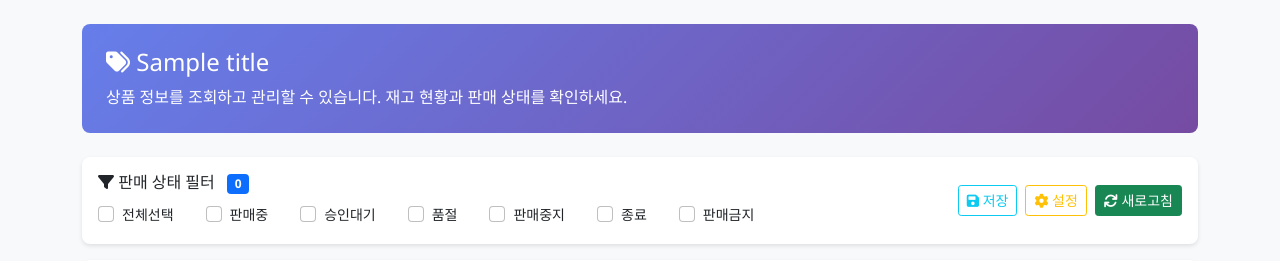
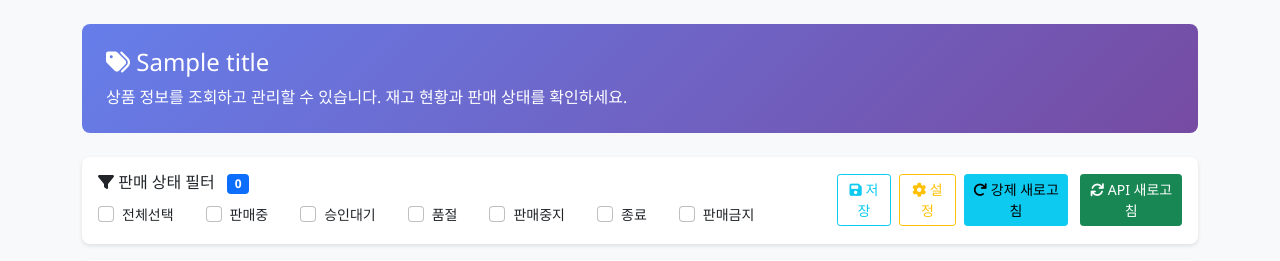
Before and after one commit to HyunjoonKwak/withus_manager, a Python web app: template templates/products.html in a window 1280 px wide. Shown: the part 56-317 px from the top of the page. Run offline with Jinja, Linux system fonts and the light colour scheme; the template is opened without the code that fills it: most values are stand-ins (such as "Sample title", 1, 10 or a date in 2020); some libraries are stand-ins or nearby versions.

Commit message:
상품 옵션 정보 저장 결과 로깅 및 강제 새로고침 기능 추가
- 상품 옵션 정보를 저장할 때 결과를 로깅하도록 수정
- HTML에 강제 새로고침 버튼 추가 및 관련 JavaScript 함수 구현
- 상품 로드 시 강제 새로고침 기능을 통해 캐시 무시하고 데이터 새로 고침 가능하도록 개선

```diff
--- a/templates/products.html
+++ b/templates/products.html
@@ -88,8 +88,11 @@
                 <button type="button" class="btn btn-outline-warning btn-sm" onclick="loadFromSettings()" title="설정에서 불러오기">
                     <i class="fas fa-cog"></i> 설정
                 </button>
+                <button type="button" class="btn btn-info btn-sm me-1" onclick="forceReloadProducts()" title="캐시 무시하고 다시 로드">
+                    <i class="fas fa-redo"></i> 강제 새로고침
+                </button>
                 <button type="button" class="btn btn-success btn-sm" onclick="refreshProducts()">
-                    <i class="fas fa-sync"></i> 새로고침
+                    <i class="fas fa-sync"></i> API 새로고침
                 </button>
             </div>
         </div>
@@ -275,8 +278,16 @@ document.addEventListener('DOMContentLoaded', async function() {
 });
 
 // 상품 로드
-async function loadProducts() {
+async function loadProducts(forceReload = false) {
     try {
+        // 이미 상품 데이터가 있고 강제 리로드가 아니면 스킵
+        if (products.length > 0 && !forceReload) {
+            console.log('이미 로드된 상품 데이터 사용:', products.length, '개');
+            renderProducts(filteredProducts);
+            updateProductCount(filteredProducts.length);
+            return;
+        }
+
         console.log('상품 로드 시작...');
         showLoading(true);
 
@@ -755,6 +766,26 @@ async function refreshProducts() {
     }
 }
 
+// 강제 새로고침 (캐시 무시)
+async function forceReloadProducts() {
+    try {
+        console.log('캐시 무시하고 강제 새로고침 시작...');
+
+        // 기존 데이터 초기화
+        products = [];
+        filteredProducts = [];
+
+        // 강제 리로드 수행
+        await loadProducts(true);
+
+        console.log('강제 새로고침 완료');
+        showStatusMessage('상품 목록을 다시 로드했습니다.', 'success');
+    } catch (error) {
+        console.error('강제 새로고침 오류:', error);
+        showStatusMessage('새로고침 중 오류가 발생했습니다: ' + error.message, 'error');
+    }
+}
+
 // 상품 내보내기
 function exportProducts() {
     alert('상품 내보내기 기능이 곧 구현될 예정입니다.');
--- a/web_server.py
+++ b/web_server.py
@@ -1433,7 +1433,8 @@ async def get_products():
 
                             if option_info and option_info.get('optionCombinations'):
                                 # 데이터베이스에 옵션 정보 저장
-                                order_manager.db_manager.save_product_options(origin_product_no, option_info['optionCombinations'])
+                                save_result = order_manager.db_manager.save_product_options(origin_product_no, option_info['optionCombinations'])
+                                logger.info(f"옵션 정보 DB 저장 결과: {save_result}, 상품ID: {origin_product_no}")
 
                                 # 원상품의 실제 판매가 계산 (원가 - 셀러할인가)
                                 original_price = product.get('sale_price', 0)
```
